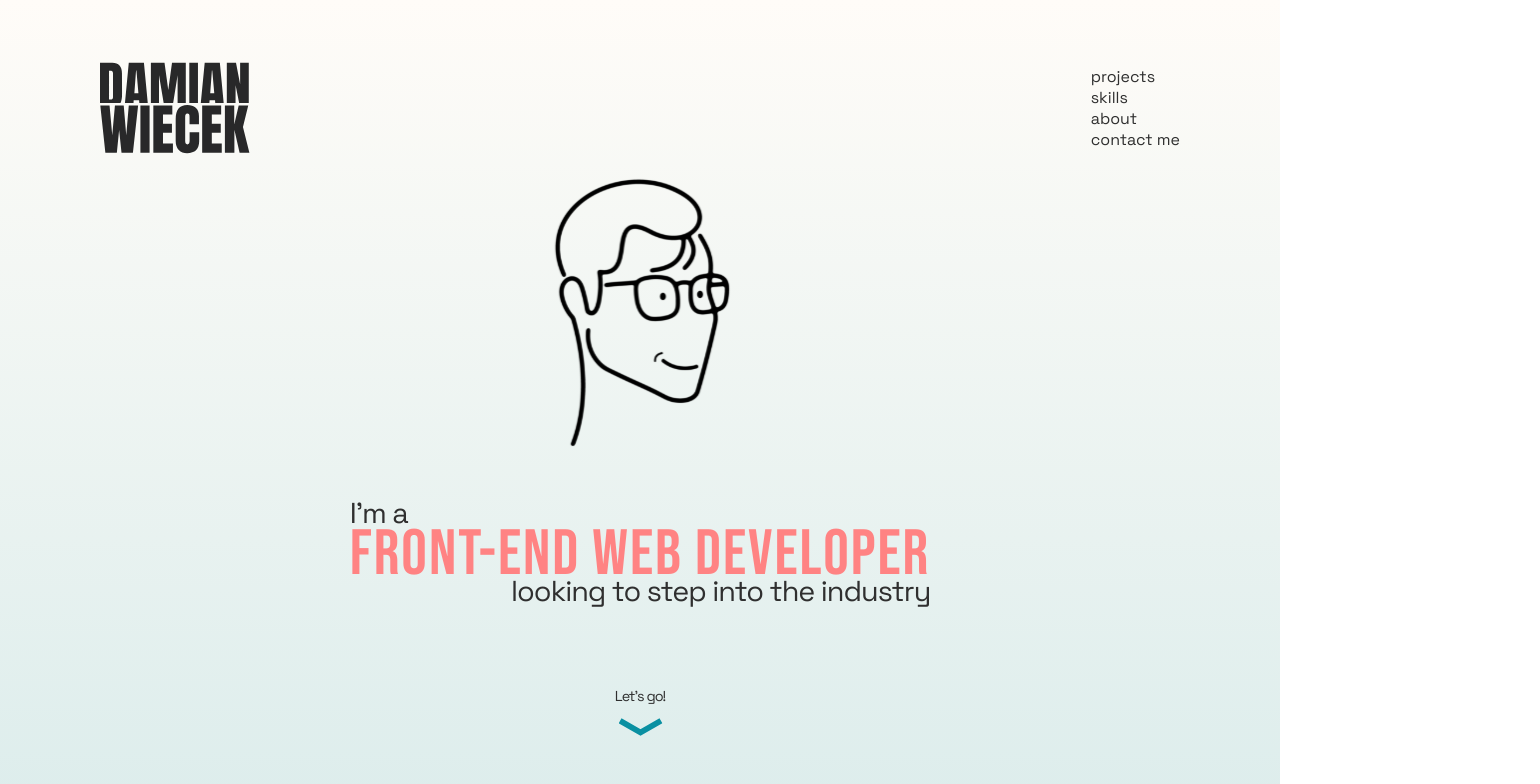
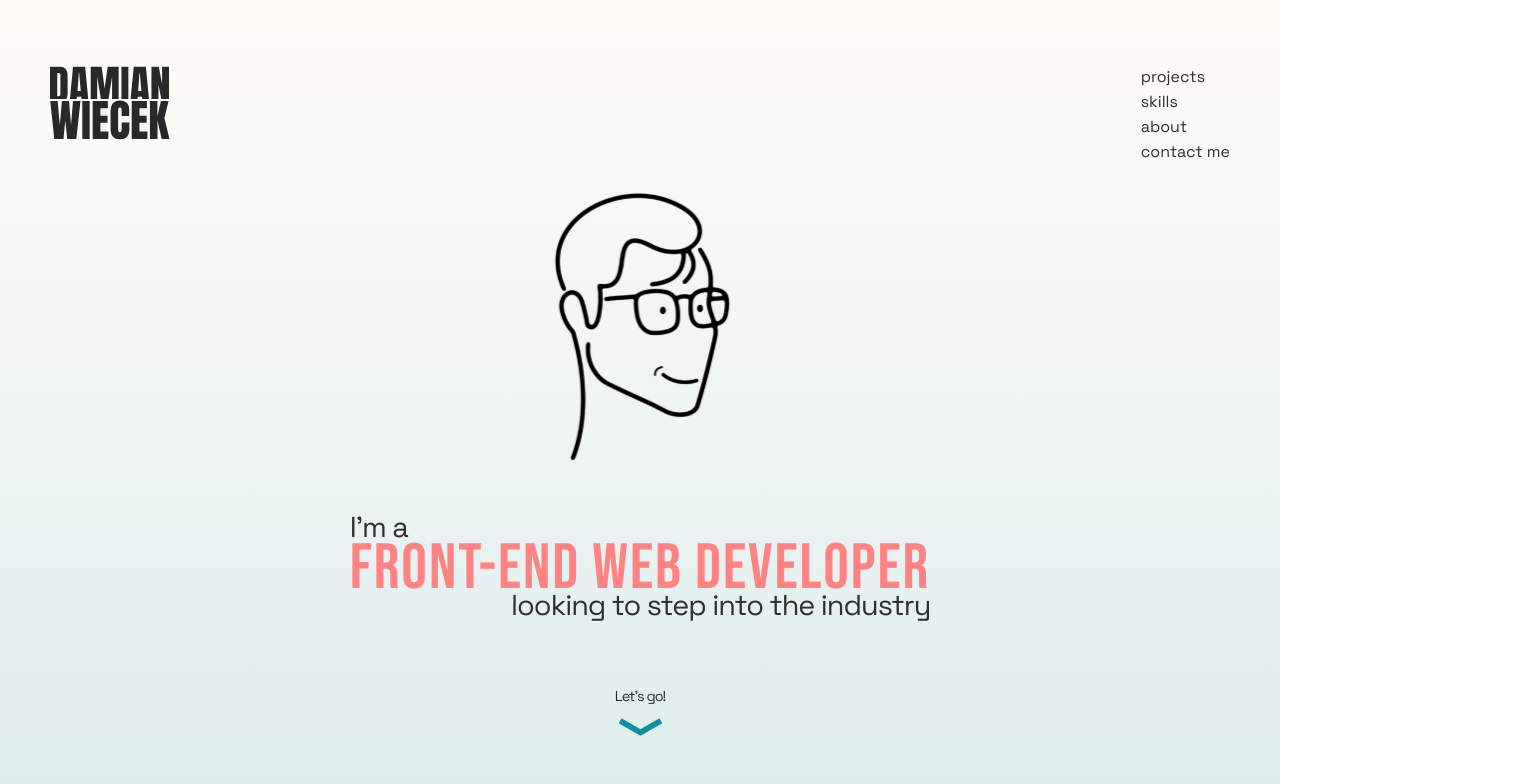
Before and after one commit to damianwick/my-portfolio, a React (Create React App) app: page / in a window 1280 px wide. Shown: the top 784 px of the page, 1540 px wide, since content can reach past the window. Built offline with nearby package versions, Linux system fonts and the light colour scheme.

Commit message:
Nav hover animation. Smooth scroll.

```diff
--- a/src/App.css
+++ b/src/App.css
@@ -31,3 +31,7 @@ section h1{
     padding: 0;
     line-height: 1em;
 }
+a{
+    text-decoration: none;
+    color: inherit;
+}
--- a/src/components/IntroGraphic.css
+++ b/src/components/IntroGraphic.css
@@ -1,8 +1,9 @@
-.container{
+.intrographic-container{
     display: flex;
     flex-direction: column;
     justify-content: center;
     align-items: center;
+    margin-top: 180px ;
 }
 .intro-graphic-container{
     height: 300px;
--- a/src/components/IntroGraphic.js
+++ b/src/components/IntroGraphic.js
@@ -3,7 +3,7 @@ import vectorFace from '../assets/vector-face.svg'
 
 export default function IntroGraphic() {
     return (
-        <div className='container'>
+        <div className='intrographic-container'>
             <div className="intro-graphic-container">
                 <img src={vectorFace}/>
             </div>
--- a/src/components/IntroSection.js
+++ b/src/components/IntroSection.js
@@ -11,7 +11,7 @@ export default function IntroSection() {
         <div className='downBtn'>
             <p>Let's go!</p>
             <div>
-                <a href='#'>
+                <a href='#projects-section'>
                     <img src={arrow} />
                 </a>
             </div>
--- a/src/components/Navbar.css
+++ b/src/components/Navbar.css
@@ -1,15 +1,37 @@
 .nav{
-    padding-top: 50px;
+    padding: 50px 50px 0;
     display: flex;
     justify-content: space-between;
+    width: 100%;
+    box-sizing: border-box;
+    position: fixed;
+    top: 0;
 }
 .logo-container{
-    width: 150px;
+    width: 120px;
+}
+.logo-container img{
+    width: 100%;
+    rotate: -90deg;
 }
 .nav-list{
     list-style: none;
 }
-a{
-    text-decoration: none;
-    color: inherit;
+.underline-animation {
+    display: inline-block;
+    padding-bottom: 0.25rem;
+    position: relative;
 }
+.underline-animation::before {
+    content: '';
+    position: absolute;
+    left: 0;
+    bottom: 0;
+    width: 0;
+    height: 1px;
+    background-color: #2f2f2f;
+    transition: width 0.4s ease-out;
+}
+.underline-animation:hover::before {
+    width: 100%;
+}
--- a/src/components/Navbar.js
+++ b/src/components/Navbar.js
@@ -4,21 +4,21 @@ import './Navbar.css';
 export default function Navbar() {
     return (
        <div className='nav'>
-            <div className='logo-container'>
+            <a className='logo-container' href='../../public/index.html'>
                 <img src={logo}/>
-            </div>
+            </a>
             <ul className='nav-list'>
                 <li>
-                    <a href='#'>projects</a>
+                    <a href='#projects-section' className='underline-animation'>projects</a>
                 </li>
                 <li>
-                    <a href='#'>skills</a>
+                    <a href='#skills-section' className='underline-animation'>skills</a>
                 </li>
                 <li>
-                    <a href='#'>about</a>
+                    <a href='#about-section' className='underline-animation'>about</a>
                 </li>
                 <li>
-                    <a href='#'>contact me</a>
+                    <a href='#contact-section' className='underline-animation'>contact me</a>
                 </li>
             </ul>
        </div>
--- a/src/index.css
+++ b/src/index.css
@@ -1,10 +1,13 @@
 @import url('https://fonts.googleapis.com/css2?family=Bebas+Neue&family=Space+Grotesk:wght@300;400;500;600;700&display=swap');
 
+html{
+  scroll-behavior: smooth;
+}
 body {
   margin: 0;
   font-family: 'Space Grotesk', sans-serif;
   color: #2f2f2f;
-  padding: 0 100px;
+  padding: 0;
   box-sizing: border-box;
   font-weight: 400;
   -webkit-font-smoothing: antialiased;
```
